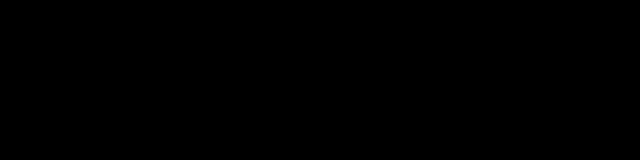
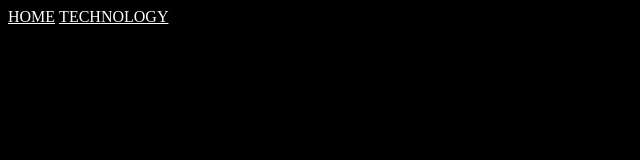
Before and after one commit to neil-kuldip/TheMedium, a plain HTML site: page exhibit3.html in a window 1280 px wide. Shown: the whole page, without its empty margins (0-640 px from the left). Drawn offline with Linux system fonts and the light colour scheme.

Commit message:
Fixed sitemap links and other footers

```diff
--- a/exhibit3.html
+++ b/exhibit3.html
@@ -17,4 +17,8 @@
   <body>
 
   </body>
+  <footer>
+    <a href="index.html">HOME</a>
+    <a href="exhibit2.html">TECHNOLOGY</a>
+  </footer>
 </html>
```
Also changed, not shown: maps.html (+0 -1 lines).
